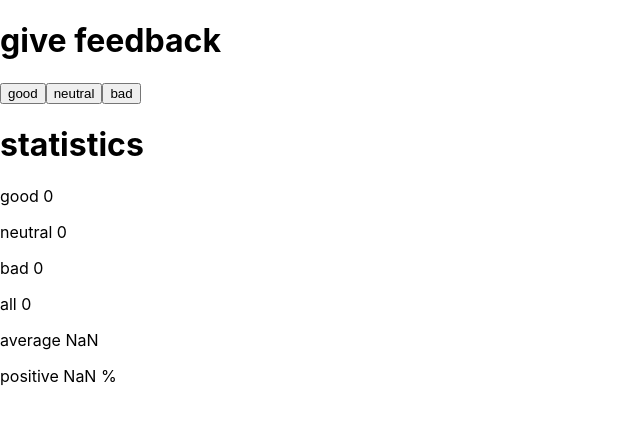
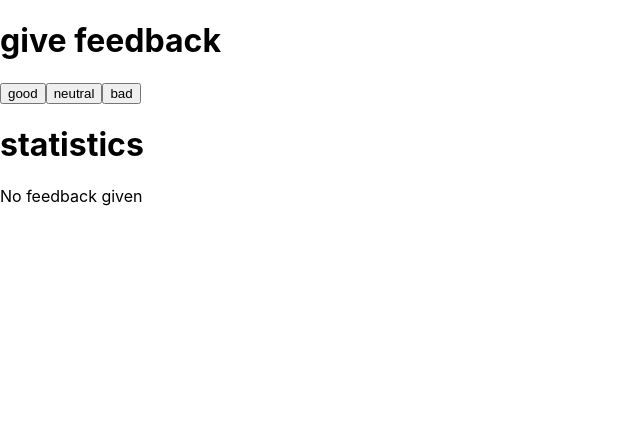
Before and after one commit to avreally/phonebook, a React (Create React App) app in the folder part1/unicafe/: page / in a window 1280 px wide. Shown: the top 422 px of the page, without its empty margins (0-640 px from the left). Built offline with nearby package versions, Linux system fonts and the light colour scheme; the HTML template or start-up script is replaced by a standard one.

Commit message:
1.9 and 1.10 unicafe step4 and step5

```diff
--- a/part1/unicafe/src/App.js
+++ b/part1/unicafe/src/App.js
@@ -32,6 +32,13 @@ const Stats = (props) => {
 }
 
 const Statistics = (props) => {
+  if (props.totalAll === 0) {
+    return (
+      <div>
+        <p>No feedback given</p>
+      </div>
+    )
+  }
   return (
     <div>
       <Stats text={labelGood} total={props.totalGood}/>
```
